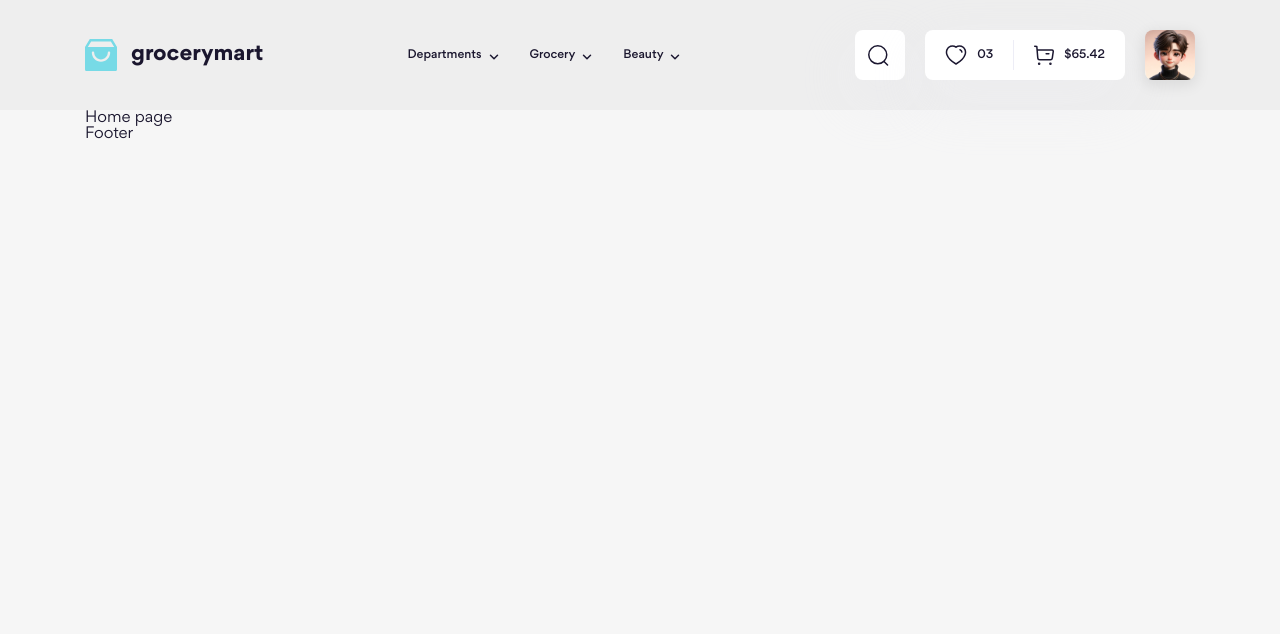
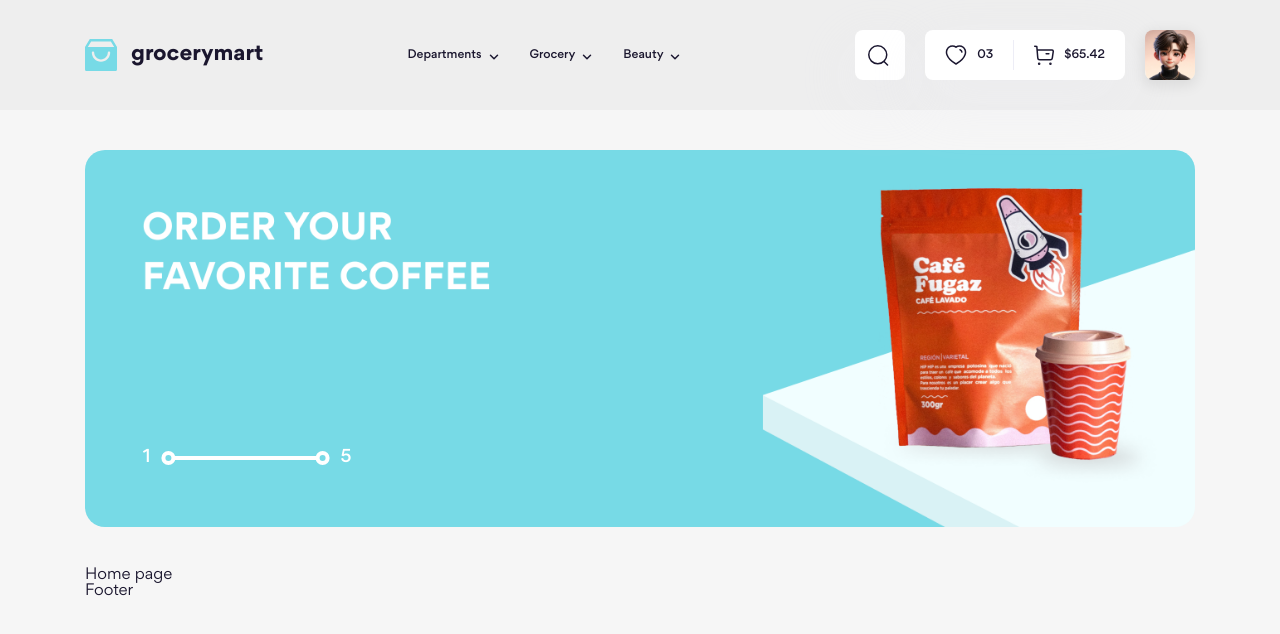
Before and after one commit to DonLQ/f8-PJ_8, a website: page index.html in a window 1280 px wide. Drawn offline with Linux system fonts and the light colour scheme.

Commit message:
slideshow

```diff
--- a/index.html
+++ b/index.html
@@ -42,6 +42,26 @@
         </script>
 
         <div class="container">
+            <!-- Slideshow -->
+             <div class="slideshow">
+                <div class="slideshow__inner">
+                    <div class="slideshow__item">
+                        <a href="!#" class="slideshow__link">
+                            <picture>
+                                <source media="(max-width: 767.98px)" srcset="./assets/img/slideshow/item-1-md.png" />
+                                <img src="./assets/img/slideshow/item1.png" alt="" class="slideshow__img">
+                            </picture>
+                        </a>
+                    </div>
+                </div>
+
+                <div class="slideshow__page">
+                    <span class="slideshow__num">1</span>
+                    <span class="slideshow__slider"></span>
+                    <span class="slideshow__num">5</span>
+                </div>
+             </div>
+
             <!-- Main -->
             <h1>Home page</h1>
 
--- /dev/null
+++ b/scss/components/_slideshow.scss
@@ -0,0 +1,89 @@
+@use "../abstracts";
+
+.slideshow {
+    position: relative;
+    margin: 40px 0;
+
+
+    &__inner {
+        display: flex;
+        overflow: hidden;
+    }
+
+    &__item {
+        position: relative;
+        flex-shrink: 0;
+        width: 100%;
+        padding-top: 34%;
+
+        @include abstracts.breakpoint(md) {
+            padding-top: 50%;
+            line-height: 142.867%;
+        }
+
+    }
+
+    &__img {
+        position: absolute;
+        top: 0;
+        left: 0;
+        width: 100%;
+        height: 100%;
+        object-fit: cover;
+        border-radius: 20px;
+    }
+
+    &__page {
+        --color: #fff;
+
+        position: absolute;
+        bottom: 15%;
+        left: 5.2%;
+        width: 12.8%;
+        display: flex;
+        align-items: center;
+        column-gap: 24px;
+    }
+
+    &__num {
+        font-size: 1.8rem;
+        font-weight: 500;
+        line-height: 144.444%;
+        color: var(--color);
+    }
+
+    &__slider {
+        position: relative;
+        width: 100%;
+        height: 4px;
+        flex-shrink: 0;
+        background: var(--color);
+
+        &::before,
+        &::after {
+            content: "";
+            position: absolute;
+            top: 50%;
+
+            width: 14px;
+            height: 14px;
+            border: 4px solid var(--color);
+            border-radius: 50%;
+
+            @include abstracts.breakpoint(md) {
+                border-width: 3px;
+            }
+        }
+
+        &::before {
+            left: 0;
+            translate: -90% -50%;
+        }
+
+        &::after {
+            right: 0;
+            translate: 90% -50%;
+        }
+
+    }
+}
--- a/scss/components/index.scss
+++ b/scss/components/index.scss
@@ -1,2 +1,3 @@
 @forward "./logo";
 @forward "./dropdown";
+@forward "./slideshow";
--- a/scss/layout/_header.scss
+++ b/scss/layout/_header.scss
@@ -17,6 +17,7 @@
 .top-bar {
     @extend %flexItemCenter;
     position: relative;
+    z-index: 1;
     padding: 30px 0;
 
     @include abstracts.breakpoint(lg) {
```
Also changed, not shown: assets/css/components/index.css, assets/css/components/slideshow.css (added), assets/css/main.css, assets/img/slideshow/item-1-md.png (added), assets/img/slideshow/item1.png (added), 3 other files.
